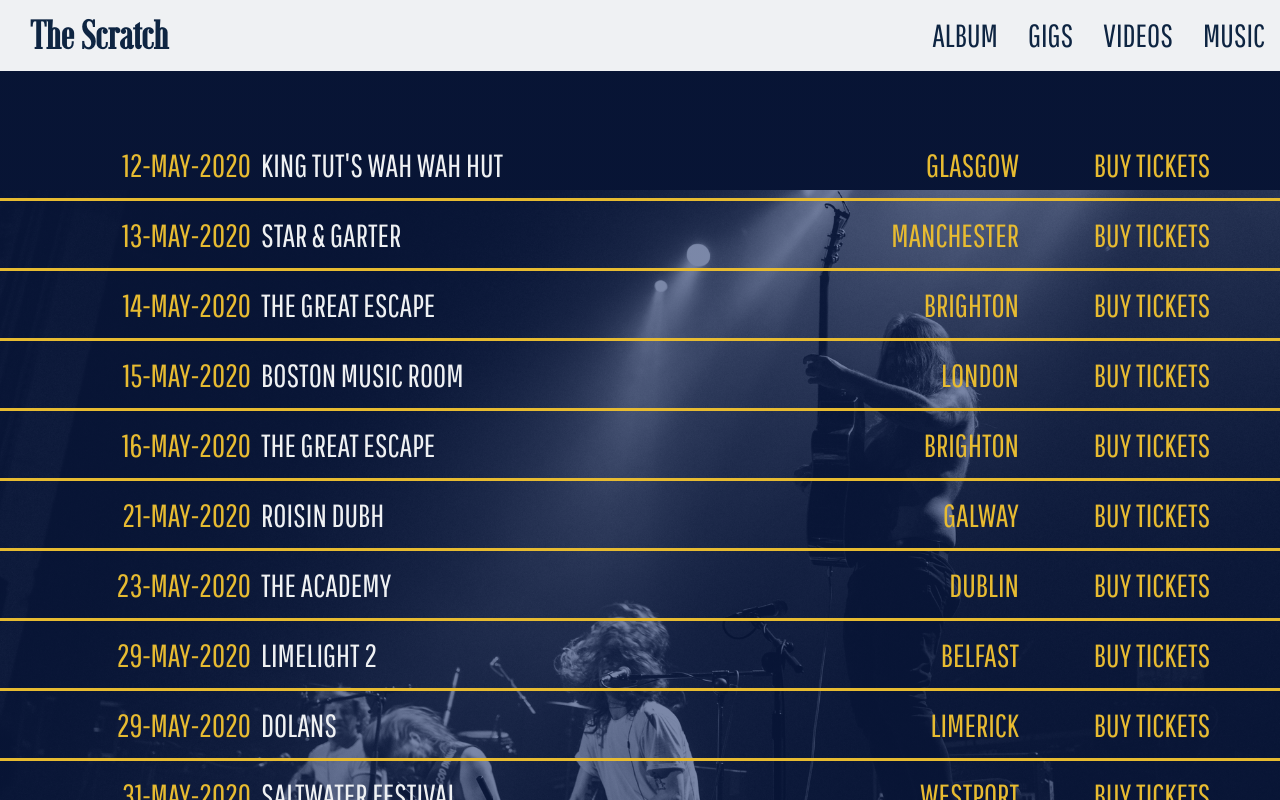
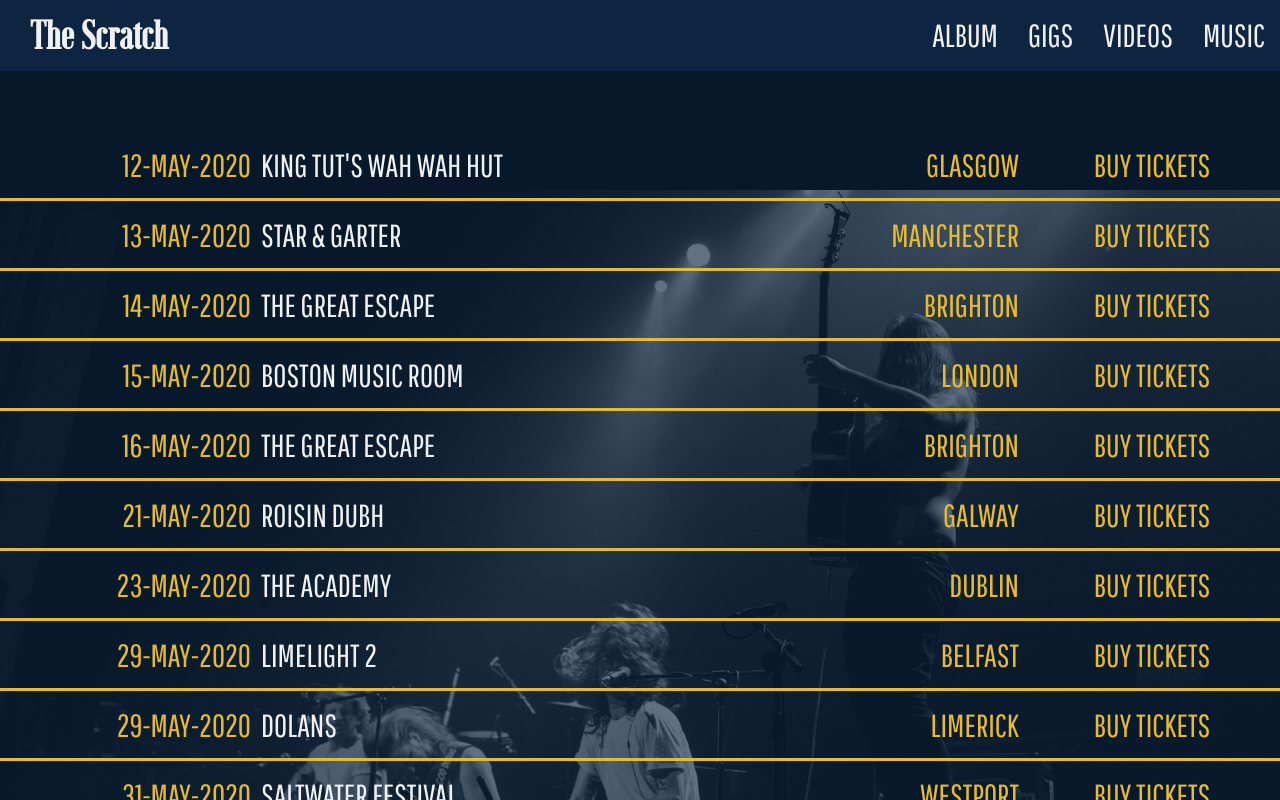
Before and after one commit to keoghpe/react-scratch, a React (Create React App) app: page /gigs in a window 1280 px wide. Shown: the top 800 px of the page. Built offline with nearby package versions, Linux system fonts and the light colour scheme.

Commit message:
Switch colours

```diff
--- a/src/App.scss
+++ b/src/App.scss
@@ -34,10 +34,13 @@
 
 @import url('https://fonts.googleapis.com/css?family=Pathway+Gothic+One&display=swap');
 
+
 $background-color: #0e2542;
-$background-color-opaque: rgba(14, 37, 96, 0.55);
+$background-color: #EFF1F3;
+$background-color-opaque: rgba(12, 37, 66, 0.65);
 $secondary-color: #e7bb31;
-$white: #EFF1F3;
+//$text-color: #EFF1F3;
+$text-color: #0e2542;
 
 $primary-font: 'Pathway Gothic One', sans-serif;
 $secondary-font: 'Bebas';
@@ -54,7 +57,7 @@ html {
   height: 100%;
 }
 body {
-  background-color: $white;
+  background-color: $text-color;
 }
 
 .fa {
--- a/src/styles/_gigs.scss
+++ b/src/styles/_gigs.scss
@@ -9,6 +9,7 @@
                   rgba(0, 0, 0, 1),
                   rgba(0, 0, 0, 1)
   );
+  //background-image: url($imageName);
 }
 
 .gigSection {
@@ -29,7 +30,7 @@
   background-size: contain;
   background-repeat: no-repeat;
   background-position: center;
-  color: $white;
+  color: $background-color;
   position: relative;
   padding-top: 60px;
   padding-bottom: 60px;
@@ -74,7 +75,8 @@ table {
 
 .gigVenue {
   width: 27.5%;
-  color: $white;
+  //color: $text-color;
+  color: $background-color;
 }
 
 .gigLocation {
--- a/src/styles/_video.scss
+++ b/src/styles/_video.scss
@@ -78,7 +78,7 @@
     .fa.fa-times {
       position: absolute;
       right: 0;
-      color: $white;
+      color: $text-color;
     }
   }
 }
```
